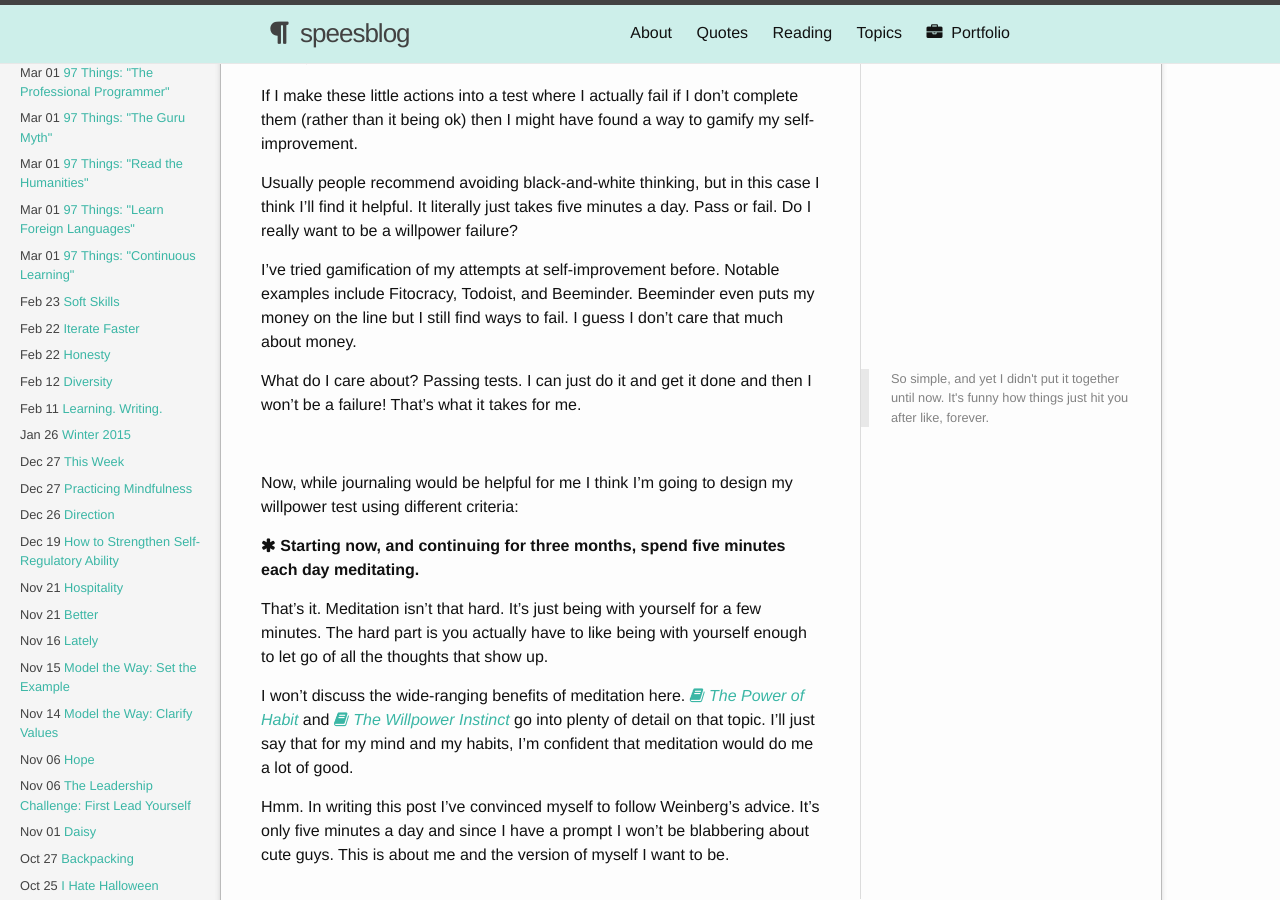
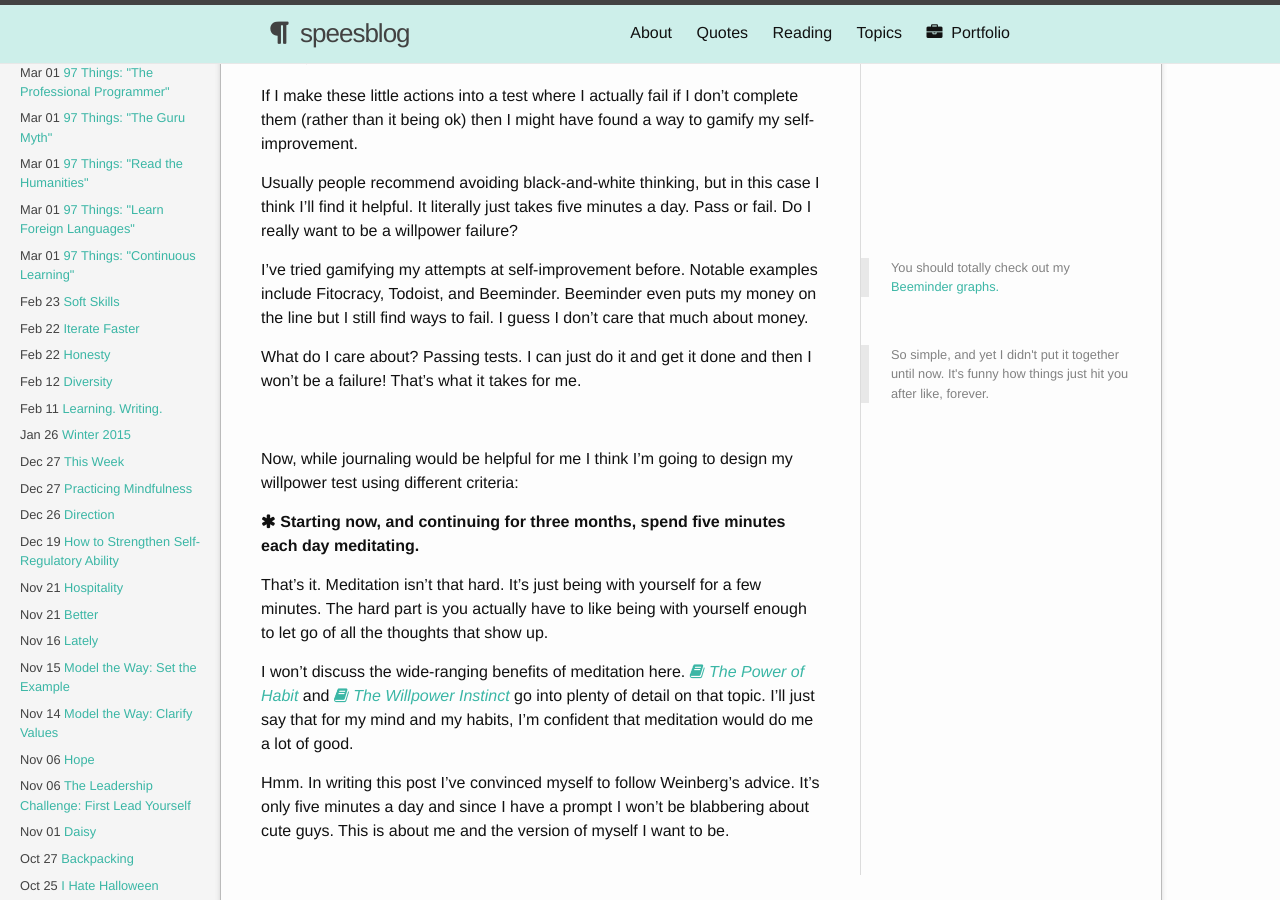
Before and after one commit to shelbyspees/speesblog, a Jekyll site: the page built from _posts/2015-04-18-test-of-motivation.md, in a window 1280 px wide and 900 px high, scrolled down 1617 px. Built offline with Jekyll 4.4.1, drawn with Linux system fonts in a browser that asks for light colours; nearby versions of some CDN libraries.

Commit message:
Add aside with link to Beeminder

```diff
--- a/_posts/2015-04-18-test-of-motivation.md
+++ b/_posts/2015-04-18-test-of-motivation.md
@@ -56,7 +56,9 @@ If I make these little actions into a test where I actually fail if I don't comp
 
 Usually people recommend avoiding black-and-white thinking, but in this case I think I'll find it helpful. It literally just takes five minutes a day. Pass or fail. Do I really want to be a willpower failure?
 
-I've tried gamification of my attempts at self-improvement before. Notable examples include Fitocracy, Todoist, and Beeminder. Beeminder even puts my money on the line but I still find ways to fail. I guess I don't care that much about money.
+<aside>You should totally check out my <a href="https://www.beeminder.com/speesbag">Beeminder graphs.</a></aside>
+
+I've tried gamifying my attempts at self-improvement before. Notable examples include Fitocracy, Todoist, and Beeminder. Beeminder even puts my money on the line but I still find ways to fail. I guess I don't care that much about money.
 
 <aside>So simple, and yet I didn't put it together until now. It's funny how things just hit you after like, forever.</aside>
 
```
